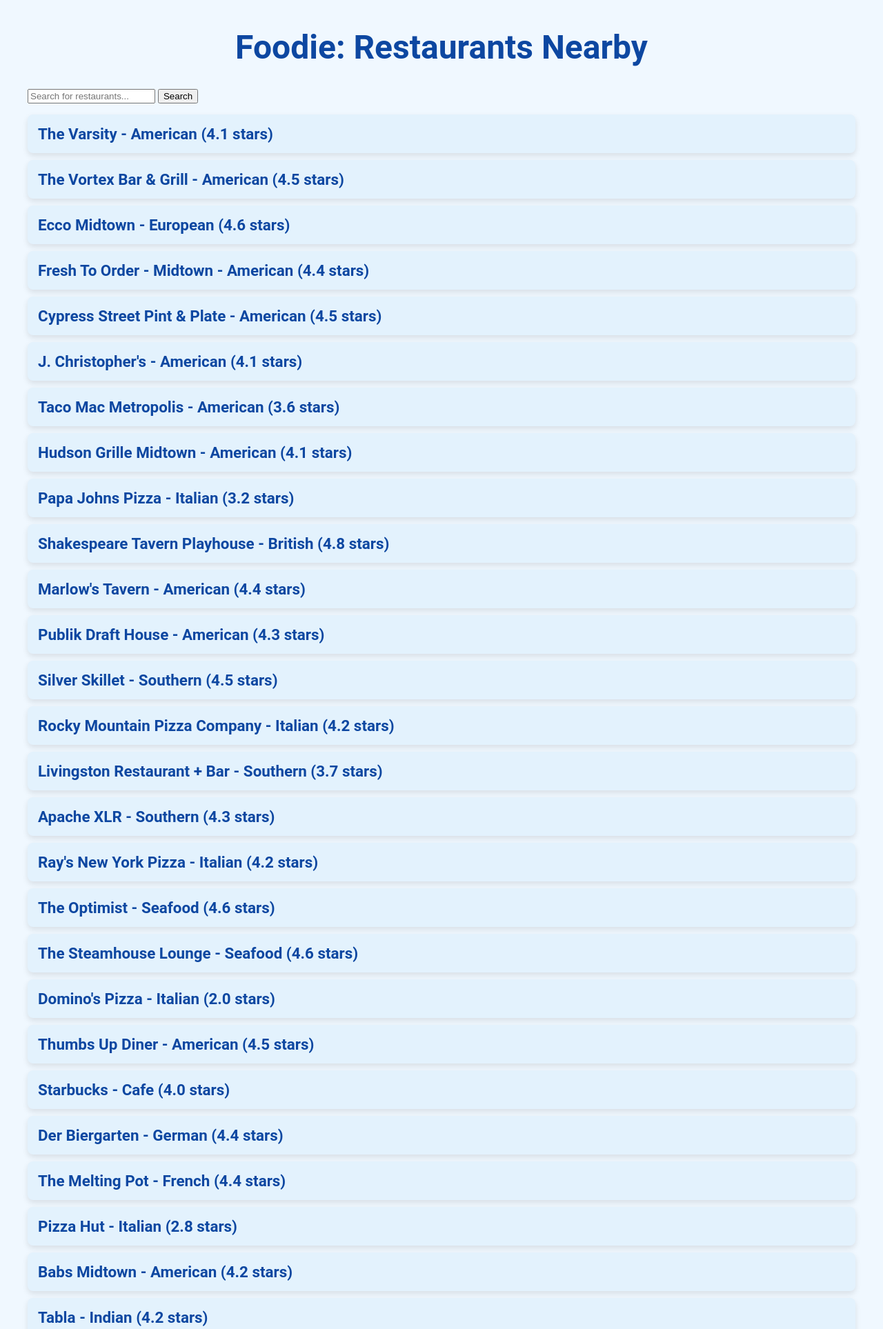
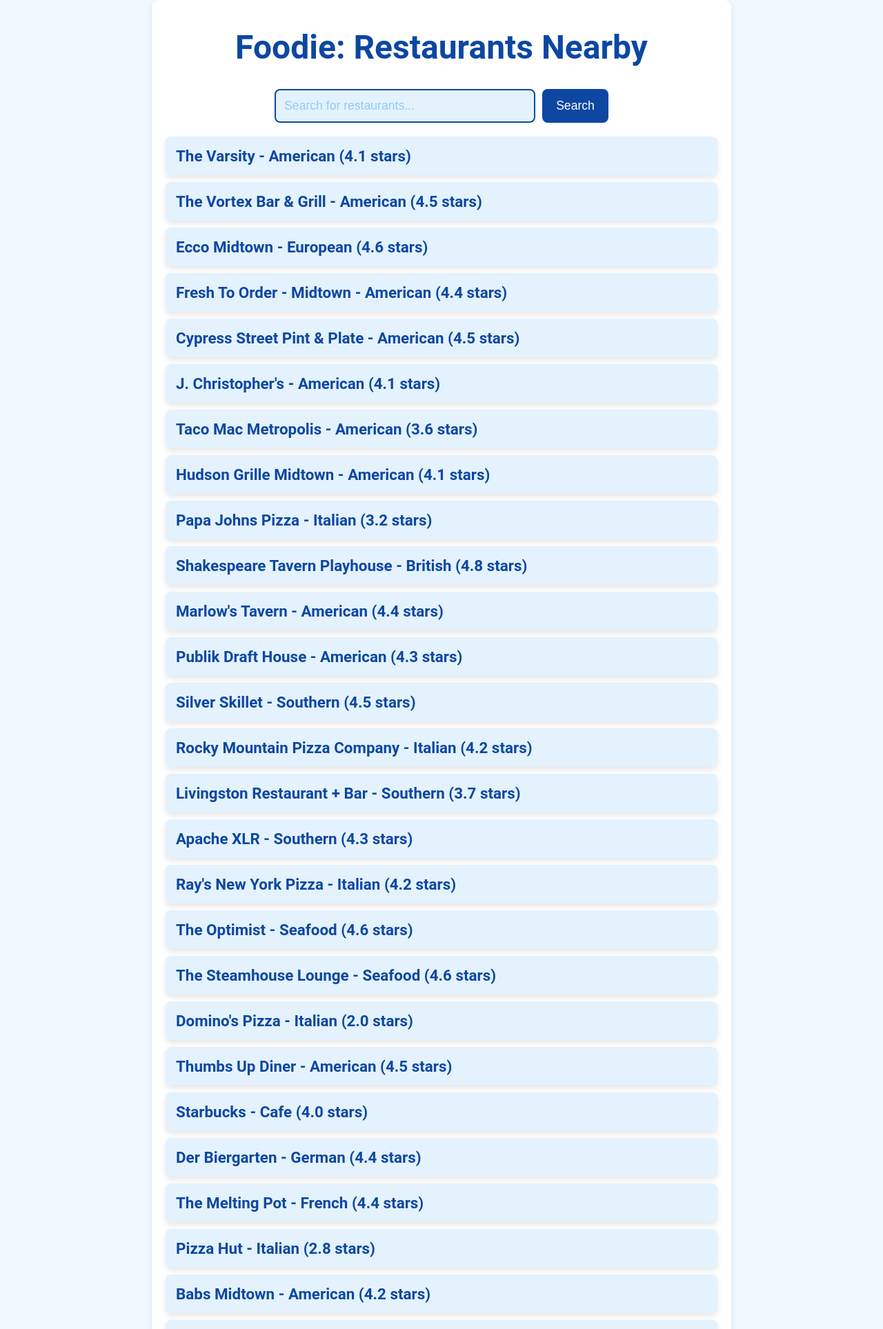
Before and after one commit to anyakhosla/Foodie, a Django app: page /foodie/ in a window 1280 px wide. Shown: the top 1927 px of the page at 69% size. Run offline with Django 5.2, Linux system fonts and the light colour scheme; data comes from the database, SQL or seed files in the repository.

Commit message:
Added front end for search bar to make it not look mad ugly

```diff
--- a/foodie/templates/foodie/restaurant_list.html
+++ b/foodie/templates/foodie/restaurant_list.html
@@ -7,14 +7,12 @@
     <meta name="viewport" content="width=device-width, initial-scale=1.0">
     <title>Foodie: Restaurants Nearby</title>
 
-    <!-- Link to the same CSS used for the restaurant details page -->
     <link rel="stylesheet" href="{% static 'restaurantPageList.css' %}">
 </head>
 <body>
     <div class="container">
         <h1>Foodie: Restaurants Nearby</h1>
 
-        <!-- Search Form -->
         <form method="GET" action="" class="search-form">
             <input type="text" name="q" placeholder="Search for restaurants..." value="{{ query }}" class="search-input">
             <button type="submit" class="search-button">Search</button>
--- a/foodie/views.py
+++ b/foodie/views.py
@@ -71,16 +71,15 @@ def restaurant_data(request):
     return JsonResponse({'restaurants': restaurant_list})
 
 def restaurant_list(request):
-    query = request.GET.get('q', '')  # Get search query from GET request
+    query = request.GET.get('q', '')
     if query:
-        # Search across restaurant name and cuisine fields
         restaurants = Restaurant.objects.filter(Q(name__icontains=query) | Q(cuisine__icontains=query))
     else:
-        restaurants = Restaurant.objects.all()  # Default to all restaurants if no search query
+        restaurants = Restaurant.objects.all()
 
     context = {
         'restaurants': restaurants,
-        'query': query,  # Pass the search query to the template
+        'query': query,
     }
     return render(request, 'foodie/restaurant_list.html', context)
 
--- a/mysite/static/restaurantPageList.css
+++ b/mysite/static/restaurantPageList.css
@@ -1,4 +1,3 @@
-/* General page styling */
 body {
     background-color: #f0f8ff; /* Light blue background */
     font-family: 'Roboto', sans-serif;
@@ -15,28 +14,70 @@ h1 {
 }
 
 .container {
-    max-width: 1200px;
+    max-width: 800px;
     margin: 0 auto;
     padding: 20px;
+    background-color: white;
+    border-radius: 10px;
+    box-shadow: 0 4px 8px rgba(0, 0, 0, 0.1);
+}
+
+/* Search Form Styling */
+.search-form {
+    display: flex;
+    justify-content: center;
+    margin-bottom: 20px;
+}
+
+.search-input {
+    width: 350px;
+    padding: 12px;
+    border: 2px solid #0d47a1; /* Dark blue border */
+    border-radius: 8px;
+    font-size: 1.1em;
+    background-color: #e3f2fd; /* Light blue background */
+    color: #0d47a1;
+    outline: none;
+}
+
+.search-input::placeholder {
+    color: #90caf9; /* Lighter blue placeholder */
+}
+
+.search-button {
+    padding: 12px 20px;
+    margin-left: 10px;
+    background-color: #0d47a1; /* Dark blue background */
+    color: white; /* White text */
+    border: none;
+    border-radius: 8px;
+    font-size: 1.1em;
+    cursor: pointer;
+    transition: background-color 0.3s ease;
+}
+
+.search-button:hover {
+    background-color: #1565c0; /* Lighter blue on hover */
 }
 
 /* Restaurant List Styling */
 ul.restaurant-list {
     list-style-type: none;
     padding: 0;
+    margin: 0;
 }
 
 .restaurant-item {
     margin: 10px 0;
     padding: 15px;
-    background-color: #e3f2fd; /* Light blue for the item background */
+    background-color: #e3f2fd; /* Light blue background */
     border-radius: 8px;
     transition: background-color 0.3s ease;
     box-shadow: 0px 4px 8px rgba(0, 0, 0, 0.1);
 }
 
 .restaurant-item:hover {
-    background-color: #bbdefb; /* Darker blue on hover */
+    background-color: #bbdefb; /* Slightly darker blue on hover */
 }
 
 .restaurant-link {
@@ -52,7 +93,14 @@ ul.restaurant-list {
     color: #1e88e5; /* Lighter blue on hover */
 }
 
-/* Responsiveness */
+/* No Results Message */
+.no-restaurants {
+    text-align: center;
+    font-size: 1.2em;
+    color: #e53935; /* Red color to emphasize no results */
+}
+
+/* Responsive Design */
 @media (max-width: 768px) {
     h1 {
         font-size: 2.5em;
@@ -65,4 +113,13 @@ ul.restaurant-list {
     .restaurant-item {
         padding: 10px;
     }
+
+    .search-input {
+        width: 250px;
+    }
+
+    .search-button {
+        padding: 10px 15px;
+        font-size: 1em;
+    }
 }
```
